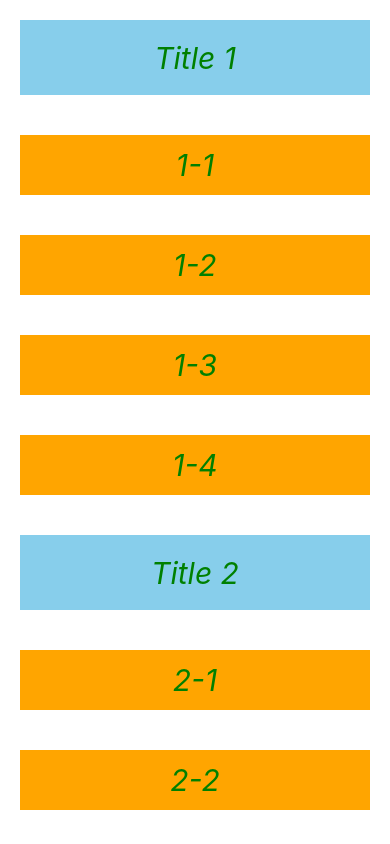
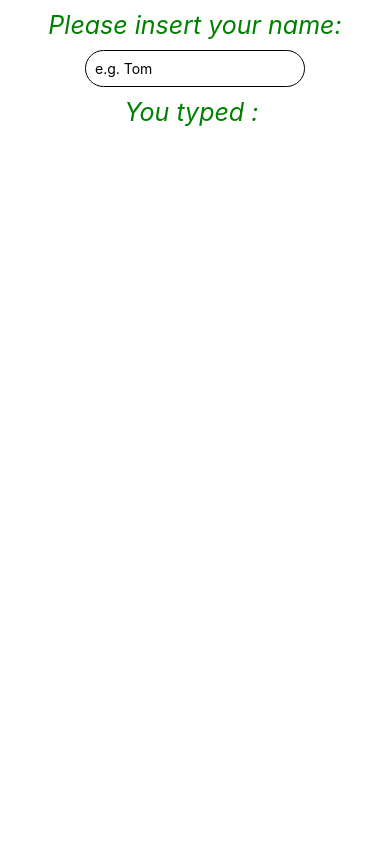
Before and after one commit to TomaszPierzchala/ReactNativeTest, a React Native app: screen / in a window 390 px wide. Built offline with nearby package versions, Linux system fonts and the light colour scheme.

Commit message:
6. TextInput

```diff
--- a/App.js
+++ b/App.js
@@ -6,78 +6,50 @@ import {
   SectionList,
   StyleSheet,
   Text,
+  TextInput,
   View,
 } from 'react-native';
 
 const App = () => {
-  const [Items, setItems] = useState([
-    { title: 'Title 1', data: ["1-1","1-2","1-3","1-4"] },
-    { title: 'Title 2', data: ["2-1","2-2","2-3","2-4"] },
-    { title: 'Title 3', data: ["3-1","3-2","3-3","3-4"] },
-    { title: 'Title 4', data: ["4-1","4-2","4-3","4-4"] },
-    { title: 'Title 5', data: ["5-1","5-2","5-3","5-4"] },
-    { title: 'Title 6', data: ["6-1","6-2","6-3","6-4"] },
-  ])
-  const [Refreshing, setRefreshing] = useState(false);
-  const onRefresh = () => {
-    setRefreshing(true);
-    setItems([...Items, { title: 'Title A', data: ["A-1","A-2","A-3","A-4"] }]);
-    setRefreshing(false);
-  }
+
+  const [name, setName] = useState('');
   return (
     <View style={styles.body}>
-      <SectionList refreshControl={
-        <RefreshControl
-          refreshing={Refreshing}
-          onRefresh={onRefresh}
-          colors={['#a00','#730','#460','#190','#0c0']}
-        />}
-        keyExtractor={(item, idx) => idx.toString()}
-        sections = {Items}
-        renderItem={
-          ({item}) => (
-            <View style={styles.item}>
-            <Text style={styles.text}>{item}</Text>
-            </View>
-          )
-        }
-
-        renderSectionHeader={
-          ({section})=>(
-            <View style={styles.item_header}>
-            <Text style={styles.text}>{section.title}</Text>
-            </View>
-          )
-        }
+      <Text style={styles.text}>
+        Please insert your name:
+      </Text>
+      <TextInput style={styles.input}
+        placeholder='e.g. Tom'
+        onChangeText={(val) => setName(val)}
+        keyboardType='number-pad'
       />
+      <Text style={styles.text}>
+        You typed : {name}
+      </Text>
     </View>
-  );
+  )
 };
 
 const styles = StyleSheet.create({
   body: {
     flex: 1,
     backgroundColor: '#ffffff',
+    alignItems: 'center',
   },
-  item_header: {
-    backgroundColor: 'skyblue',
-    alignItems: 'center',
-    justifyContent: 'center',
-    height: 75,
-    margin: 20,
-  },
-  item: {
-    backgroundColor: 'orange',
-    alignItems: 'center',
-    justifyContent: 'center',
-    height: 60,
-    margin: 20,
-  },
+
   text: {
     color: 'green',
-    fontSize: 30,
+    fontSize: 25,
     fontStyle: 'italic',
+    margin: 10,
   },
+  input: {
+    borderWidth: 1,
+    borderRadius: 20,
+    width: 220,
+    padding: 9,
+
+  }
 });
 
 export default App;
```
